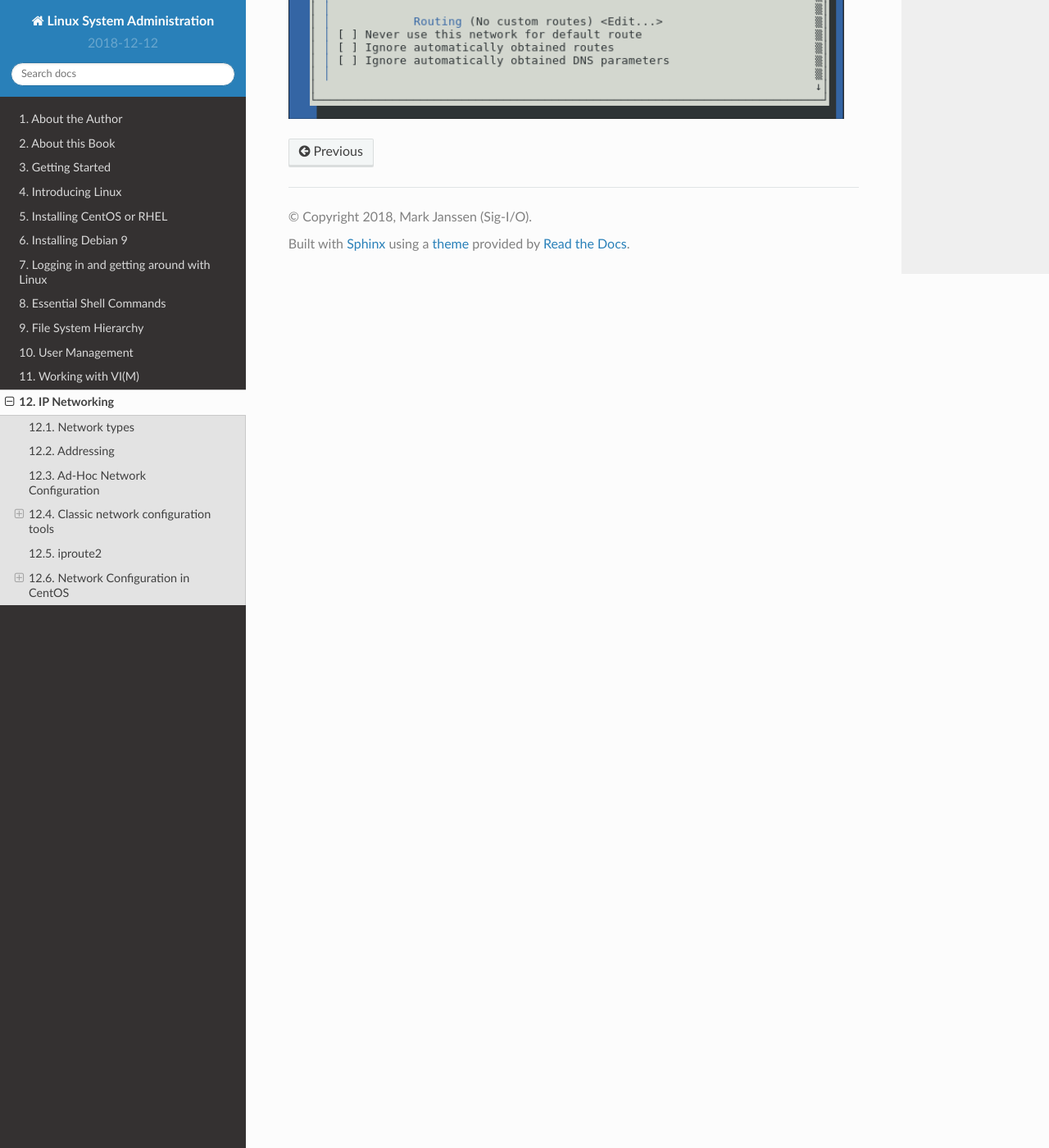
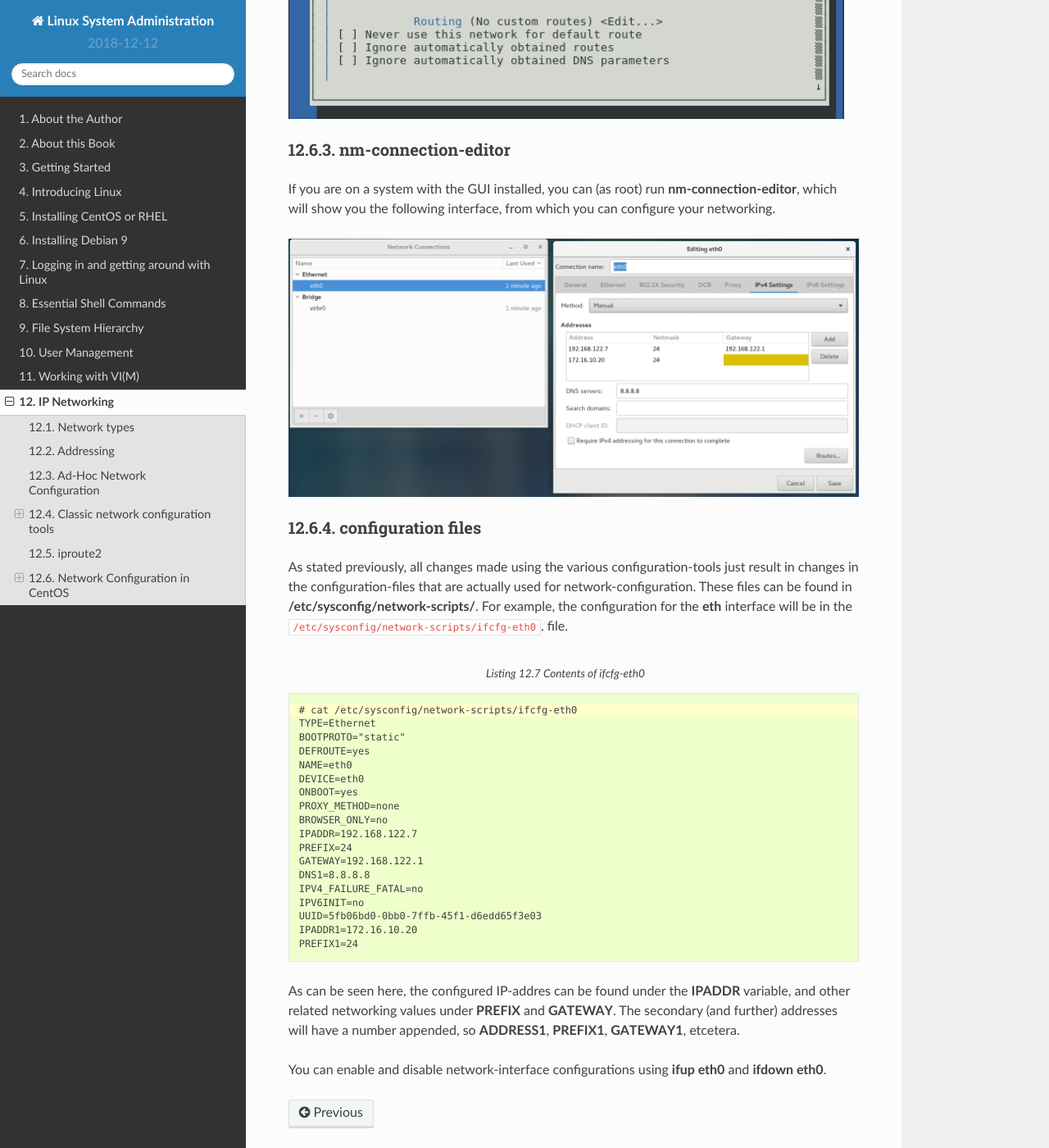
Before and after one commit to sigio/sysadminbook, a Sphinx documentation site: the page built from source/networking.rst, in a window 1280 px wide and 1400 px high, scrolled down 6278 px. Shown: the whole window at 82% size. Built offline with Sphinx 7.4.7 and the Read the Docs theme 2.0.0, drawn with Linux system fonts in a browser that asks for light colours.

Commit message:
More centos networking bits

```diff
--- a/source/networking.rst
+++ b/source/networking.rst
@@ -334,3 +334,51 @@ If you select *Edit*, you can configure the network-settings for the chosen devi
 
 .. image:: _static/images/centos-7-nmtui.png
    :alt: Configuring a network with nmtui
+
+nm-connection-editor
+^^^^^^^^^^^^^^^^^^^^
+
+If you are on a system with the GUI installed, you can (as root) run **nm-connection-editor**, which will
+show you the following interface, from which you can configure your networking.
+
+.. image:: _static/images/centos-7-nm-connection-editor.png
+   :alt: Configuring a network with nm-connection-editor
+
+configuration files
+^^^^^^^^^^^^^^^^^^^
+
+As stated previously, all changes made using the various configuration-tools just result
+in changes in the configuration-files that are actually used for network-configuration.
+These files can be found in **/etc/sysconfig/network-scripts/**. For example, the
+configuration for the **eth** interface will be in the
+:file:`/etc/sysconfig/network-scripts/ifcfg-eth0`. file.
+
+.. code-block:: none
+  :caption: Contents of ifcfg-eth0
+  :emphasize-lines: 1
+
+  # cat /etc/sysconfig/network-scripts/ifcfg-eth0
+  TYPE=Ethernet
+  BOOTPROTO="static"
+  DEFROUTE=yes
+  NAME=eth0
+  DEVICE=eth0
+  ONBOOT=yes
+  PROXY_METHOD=none
+  BROWSER_ONLY=no
+  IPADDR=192.168.122.7
+  PREFIX=24
+  GATEWAY=192.168.122.1
+  DNS1=8.8.8.8
+  IPV4_FAILURE_FATAL=no
+  IPV6INIT=no
+  UUID=5fb06bd0-0bb0-7ffb-45f1-d6edd65f3e03
+  IPADDR1=172.16.10.20
+  PREFIX1=24
+
+As can be seen here, the configured IP-addres can be found under the **IPADDR** variable,
+and other related networking values under **PREFIX** and **GATEWAY**. The secondary (and further)
+addresses will have a number appended, so **ADDRESS1**, **PREFIX1**, **GATEWAY1**, etcetera.
+
+You can enable and disable network-interface configurations using **ifup eth0** and
+**ifdown eth0**.
```
Also changed, not shown: source/_static/images/centos-7-nm-connection-editor.png (added).
